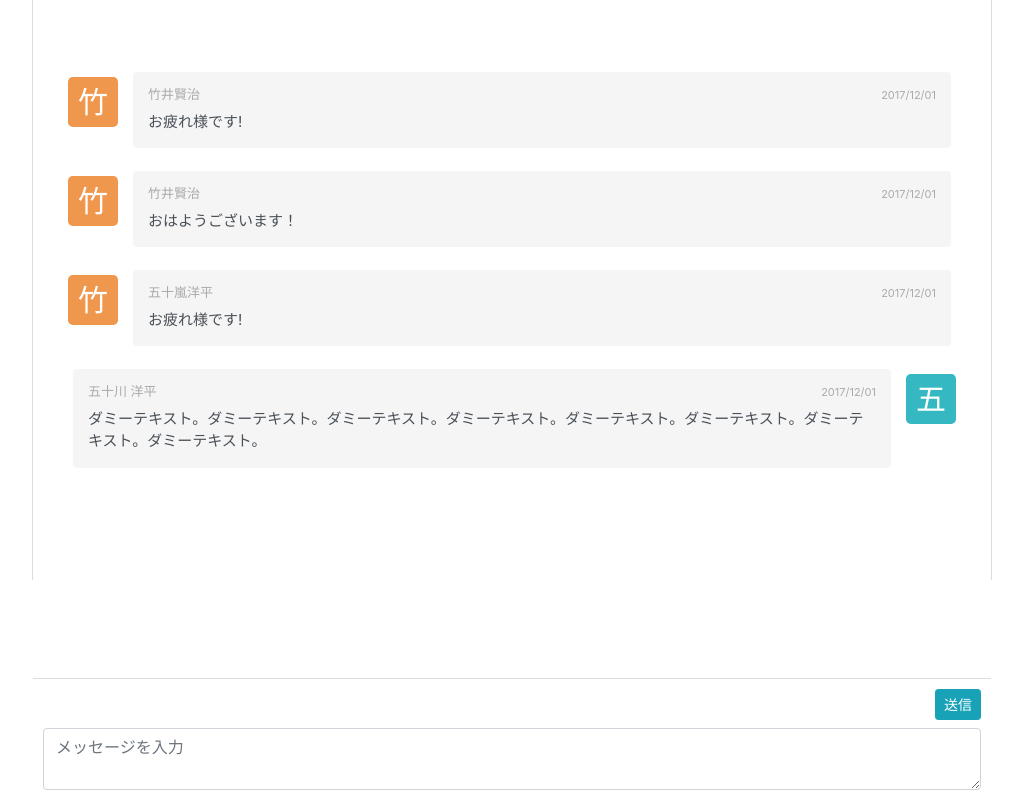
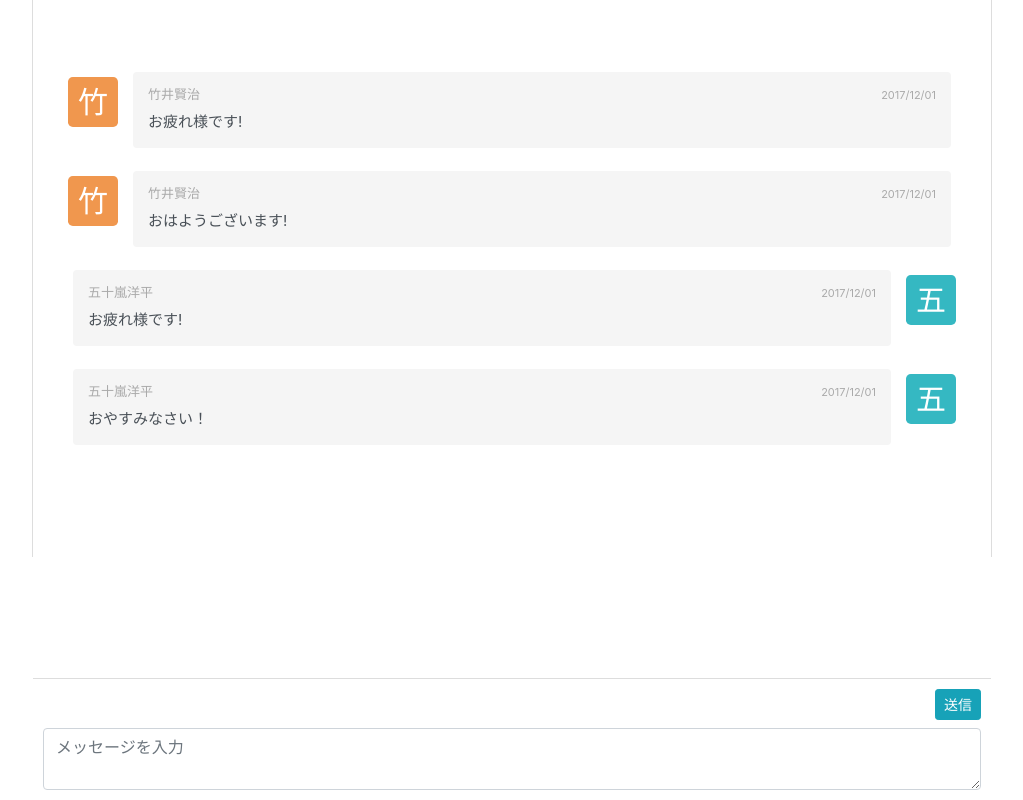
Before and after one commit to tofu511/angular-chat, an Angular app: page / in a window 1280 px wide. Shown: the whole page, without its empty margins (128-1151 px from the left). Built offline with nearby package versions, Linux system fonts and the light colour scheme.

Commit message:
自ユーザーと他ユーザーの出し分けを実装

```diff
--- a/src/app/app.component.html
+++ b/src/app/app.component.html
@@ -4,33 +4,22 @@
       <ng-container *ngFor="let comment of comments">
         <div class="list-group-item list-group-item-action flex-column align-items-start border-0">
           <div class="media">
-            <div class="media-left">
-              <a href="#" class="icon">竹</a>
+            <div class="media-left" *ngIf="comment.user.uid !== currentUser.uid">
+              <a href="#" class="icon">{{ comment.initial }}</a>
             </div>
             <div class="media-body">
               <div class="d-flex w-100 justify-content-between">
-                <h4 class="media-heading">{{ comment.name }}</h4>
+                <h4 class="media-heading">{{ comment.user.name }}</h4>
                 <small class="media-date">2017/12/01</small>
               </div>
               <pre>{{ comment.message }}</pre>
             </div>
+            <div class="media-right" *ngIf="comment.user.uid === currentUser.uid">
+                <a href="#" class="icon">{{ comment.initial }}</a>
+            </div>
           </div>
         </div>
       </ng-container>
-      <div class="list-group-item list-group-item-action flex-column align-items-start border-0">
-        <div class="media">
-          <div class="media-body">
-            <div class="d-flex w-100 justify-content-between">
-              <h4 class="media-heading">五十川 洋平</h4>
-              <small class="media-date">2017/12/01</small>
-            </div>
-            <pre>ダミーテキスト。ダミーテキスト。ダミーテキスト。ダミーテキスト。ダミーテキスト。ダミーテキスト。ダミーテキスト。ダミーテキスト。</pre>
-          </div>
-          <div class="media-right">
-            <a href="#" class="icon">五</a>
-          </div>
-        </div>
-      </div>
     </div>
   </section>
 
--- a/src/app/app.component.ts
+++ b/src/app/app.component.ts
@@ -1,11 +1,16 @@
 import { Component } from '@angular/core';
 import { Comment } from './class/comment';
+import { User } from './class/user';
+
+const CURRENT_USER: User = new User(1, '五十嵐洋平');
+const ANOTHER_USER: User = new User(2, '竹井賢治');
 
 // コメントのモックデータ
 const COMMENTS: Comment[] = [
-  { name: '竹井賢治', message: 'お疲れ様です!' },
-  { name: '竹井賢治', message: 'おはようございます！' },
-  { name: '五十嵐洋平', message: 'お疲れ様です!' },
+  new Comment(ANOTHER_USER, 'お疲れ様です!'),
+  new Comment(ANOTHER_USER, 'おはようございます!'),
+  new Comment(CURRENT_USER, 'お疲れ様です!'),
+  new Comment(CURRENT_USER, 'おやすみなさい！'),
 ];
 
 @Component({
@@ -15,4 +20,5 @@
 })
 export class AppComponent {
   comments = COMMENTS;
+  currentUser = CURRENT_USER;
 }
```
